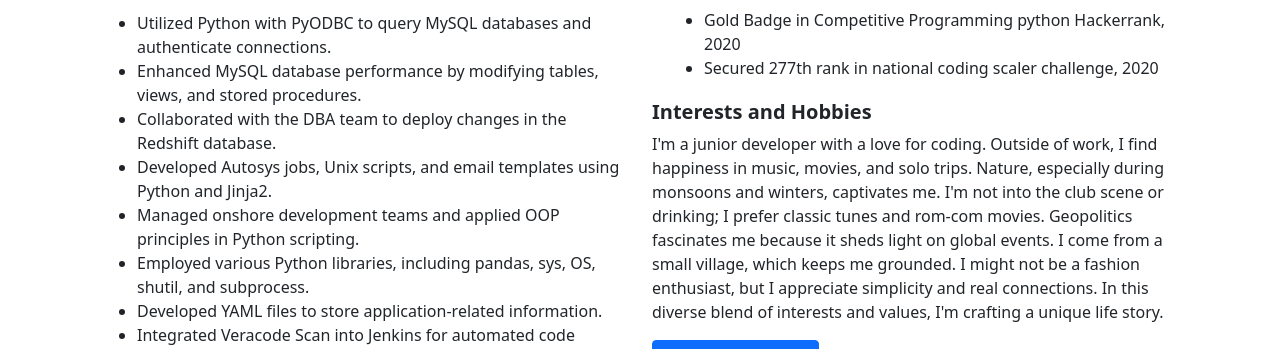
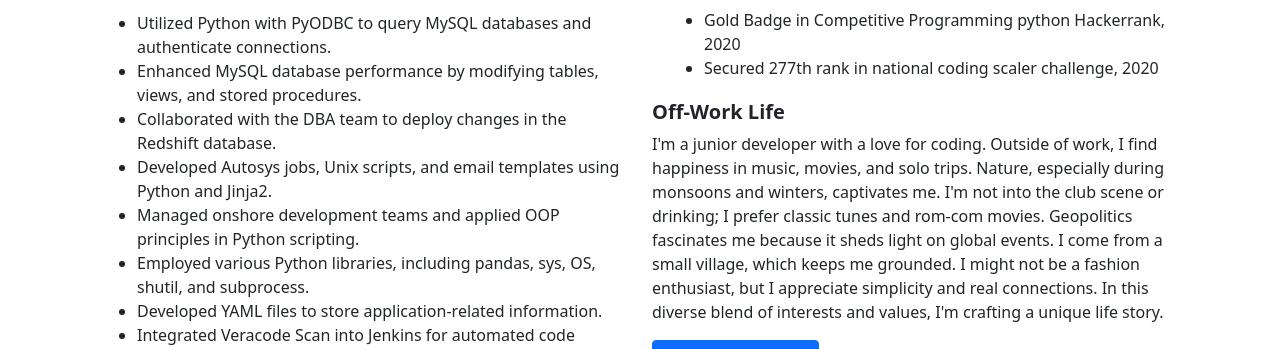
Before and after one commit to Jitesh001/my_portfolio, a Django app: page / in a window 1280 px wide. Shown: the part 537-886 px from the top of the page. Run offline with Django 4.2, Linux system fonts and the light colour scheme; some libraries are stand-ins or nearby versions.

Commit message:
Update profile.html

```diff
--- a/Myprofile/templates/Myprofile/profile.html
+++ b/Myprofile/templates/Myprofile/profile.html
@@ -54,7 +54,7 @@
                     <li>Gold Badge in Competitive Programming python Hackerrank, 2020</li>
                     <li>Secured 277th rank in national coding scaler challenge, 2020</li>
                 </ul>
-                <h3>Interests and Hobbies</h3>
+                <h3>Off-Work Life</h3>
                 <p>
                 I'm a junior developer with a love for coding. Outside of work, I find happiness in music, movies, and solo trips. Nature, especially during monsoons and winters, captivates me. I'm not into the club scene or drinking; I prefer classic tunes and rom-com movies. Geopolitics fascinates me because it sheds light on global events. I come from a small village, which keeps me grounded. I might not be a fashion enthusiast, but I appreciate simplicity and real connections. In this diverse blend of interests and values, I'm crafting a unique life story.
                 </p>
```
